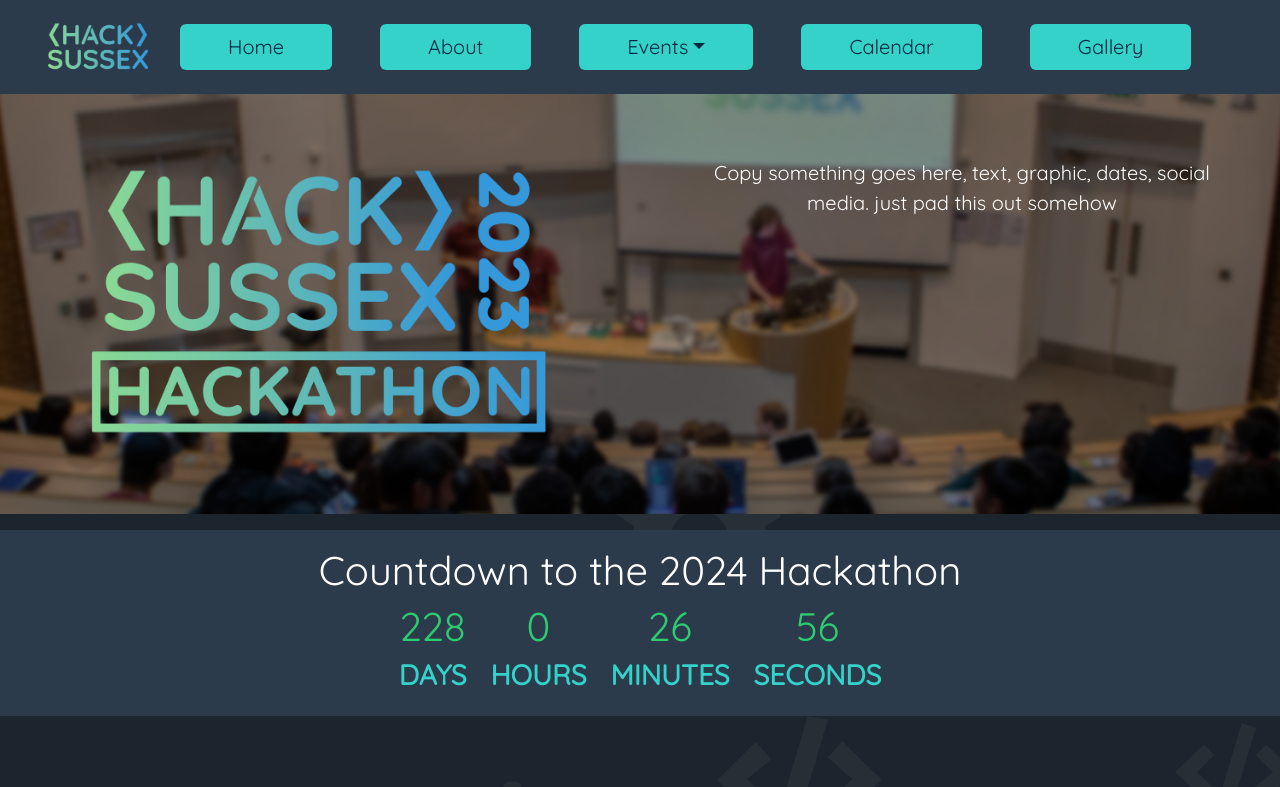
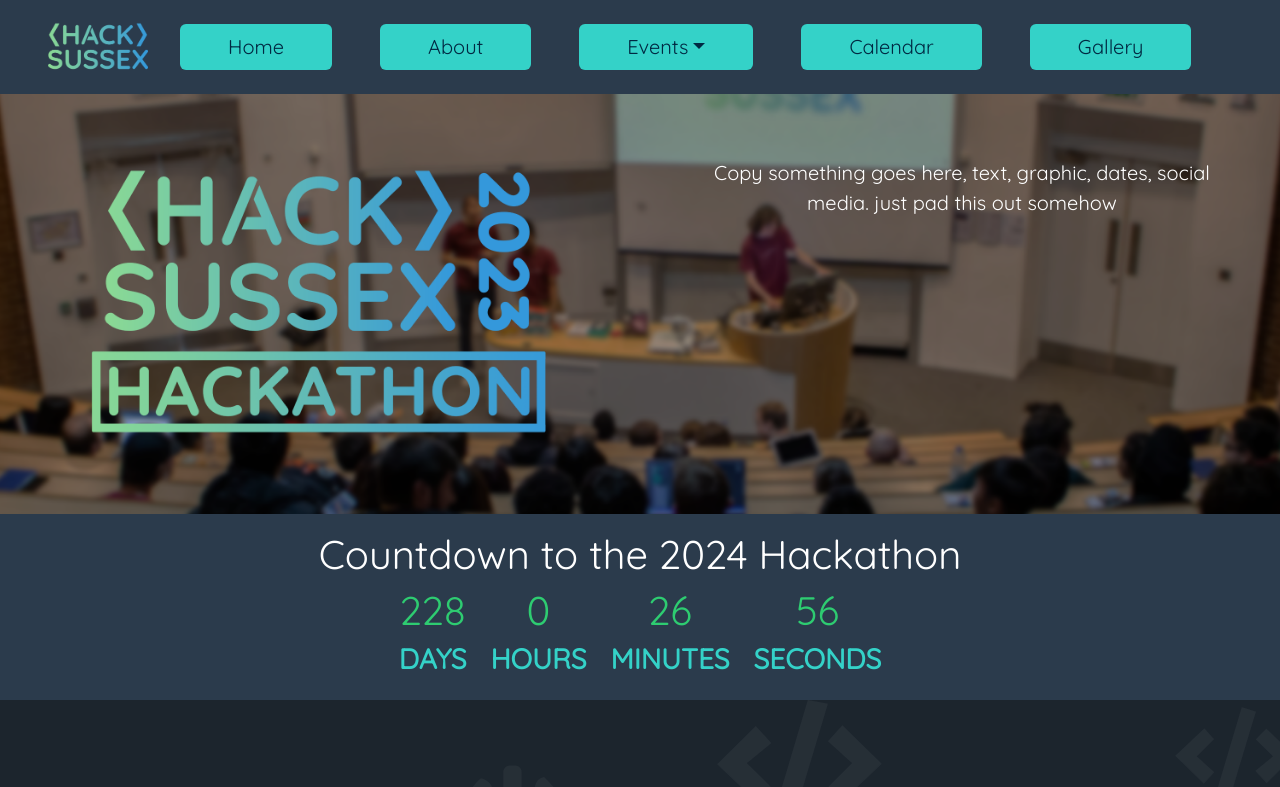
Before and after one commit to HackSussexP/HackSussexWebsite, a React (Create React App) app: page /events/hackathon in a window 1280 px wide. Shown: the top 787 px of the page. Built offline with nearby package versions, Linux system fonts and the light colour scheme.

Commit message:
style: margin top on timer removed for better visuals

```diff
--- a/src/components/Timer.js
+++ b/src/components/Timer.js
@@ -31,7 +31,7 @@ const Timer = (props) => {
 
     return (
         <>
-            <div className='container-fluid text-center p-3 mt-3' style={{backgroundColor: "var(--darker-blue)"}}>
+            <div className='container-fluid text-center p-3' style={{backgroundColor: "var(--darker-blue)"}}>
             {loading ? (
                     <div className="spinner-border text-primary" role="status">
                         <span className="visually-hidden">Loading...</span>
```
